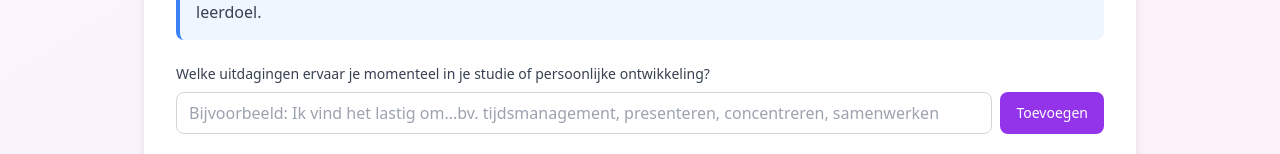
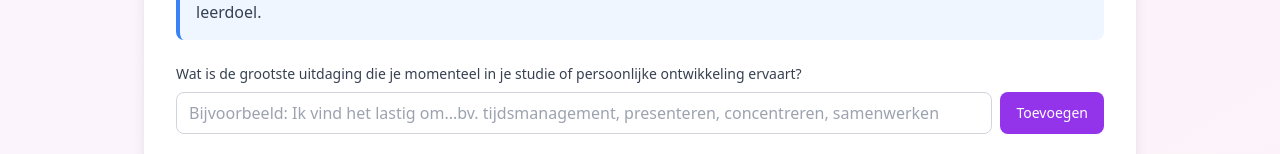
Before and after one commit to MartijnMesman/SMART, a Next.js app: page / in a window 1280 px wide. Both pictures are taken after a click on the button "🚀 Start met je SMART leerdoel". Shown: the part 428-582 px from the top of the page. Built offline with nearby package versions, Linux system fonts and the light colour scheme.

Commit message:
Vervang uitdagingen vraag naar grootste uitdaging

```diff
--- a/src/components/SmartLeerdoelWizard.tsx
+++ b/src/components/SmartLeerdoelWizard.tsx
@@ -208,7 +208,7 @@ export default function SmartLeerdoelWizard({ onBack }: SmartLeerdoelWizardProps
 
             <div className="form-group">
               <label className="form-label">
-                Welke uitdagingen ervaar je momenteel in je studie of persoonlijke ontwikkeling?
+                Wat is de grootste uitdaging die je momenteel in je studie of persoonlijke ontwikkeling ervaart?
               </label>
               <div className="flex gap-2">
                 <input
```
